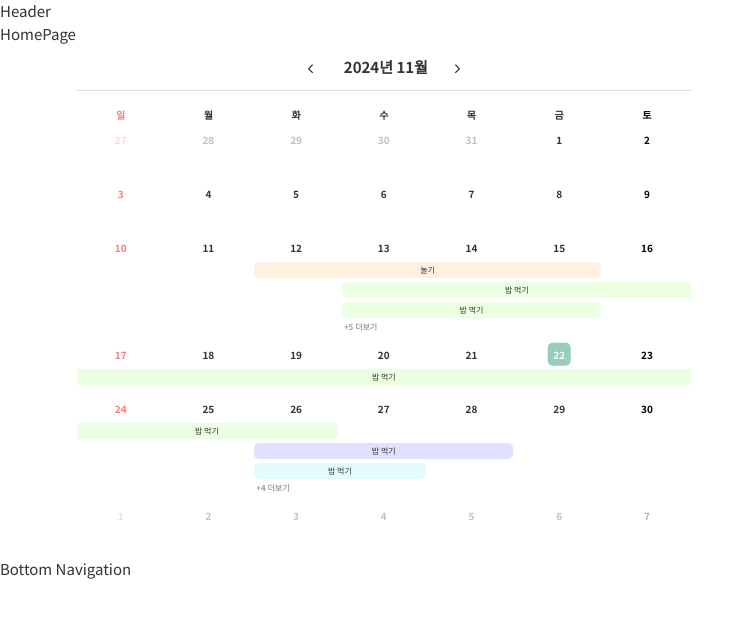
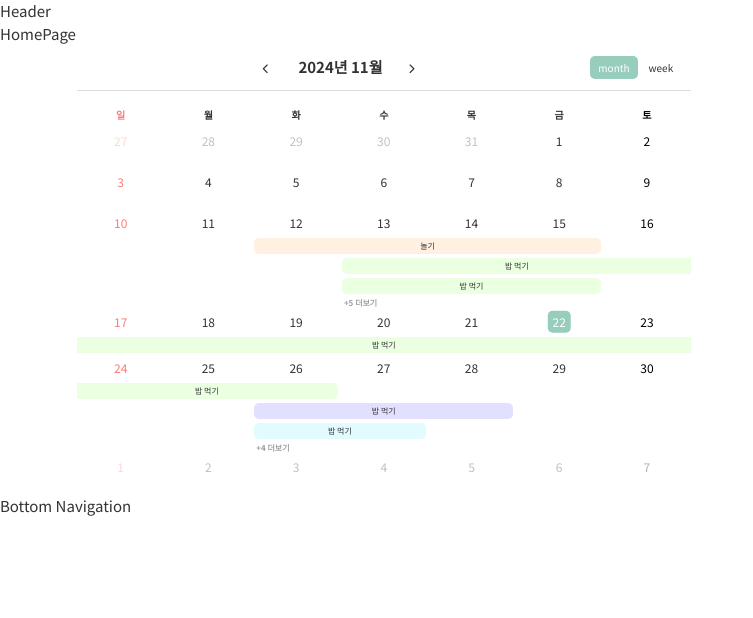
Before and after one commit to prgrms-web-devcourse-final-project/WEB1_1_ALL-I_FE, a React (Vite) app: page / in a window 1280 px wide. Shown: the top 618 px of the page, without its empty margins (0-753 px from the left). Built offline with nearby package versions, Linux system fonts and the light colour scheme; a web font is replaced by a local one.

Commit message:
design: 달력 쉘의 높이 조절

```diff
--- a/src/components/common/calendar/month/CalendarMonth.style.ts
+++ b/src/components/common/calendar/month/CalendarMonth.style.ts
@@ -60,7 +60,7 @@ export const CalendarWrapper = styled.div`
   /* 요일 헤더 셀 스타일링 */
   .fc-col-header-cell {
     padding: 4px;
-    font-weight: bold;
+    font-weight: var(--font-weight-bold);
     text-align: center;
   }
 
@@ -74,9 +74,20 @@ export const CalendarWrapper = styled.div`
 
   /* 날짜 셀 스타일링 */
   .fc-daygrid-day {
-    /* 날짜 셀의 최소 높이와 테두리 설정 */
-    min-height: 120px;
+    min-height: 120px !important;
+    height: auto !important;
     border: none;
+  }
+
+  /* 날짜 그리드 컨테이너 높이 조정 */
+  .fc-daygrid-body {
+    height: auto;
+  }
+
+  /* 이벤트 컨테이너 높이 조정 */
+  .fc-daygrid-day-events {
+    min-height: 1rem !important;
+    margin: 0 !important;
   }
 
   /* 날짜 숫자 위치 정렬 */
@@ -84,7 +95,8 @@ export const CalendarWrapper = styled.div`
     display: flex;
     justify-content: center;
     align-items: center;
-    font-weight: bold;
+    font-weight: var(--font-weight-regular);
+    font-size: var(--font-size-small);
   }
 
   /* 오늘 날짜 강조 스타일 */
@@ -133,14 +145,6 @@ export const CalendarWrapper = styled.div`
     color: var(--color-black);
   }
 
-  /* 이벤트 시간 표시 스타일링 */
-  .fc-event-time {
-    font-size: var(--font-size-micro-small);
-    font-weight: bold;
-    margin-right: 4px;
-    color: var(--color-gray-medium);
-  }
-
   /* 이벤트 제목 스타일링 */
   .fc-event-title {
     font-size: var(--font-size-micro-small);
@@ -179,4 +183,35 @@ export const CalendarWrapper = styled.div`
       }
     }
   }
+
+  /* 뷰 전환 버튼 스타일링 */
+  .fc-dayGridMonth-button,
+  .fc-dayGridWeek-button {
+    background: none !important;
+    border: none !important;
+    box-shadow: none !important;
+    color: var(--color-black) !important;
+    padding: 4px 8px !important;
+    font-size: var(--font-size-micro) !important;
+
+    &.fc-button-active {
+      background: var(--color-primary) !important;
+      color: var(--color-white) !important;
+      border-radius: var(--border-radius-default) !important;
+    }
+
+    &:focus {
+      box-shadow: none !important;
+    }
+
+    &:hover:not(.fc-button-active) {
+      background: var(--color-gray-light) !important;
+      border-radius: var(--border-radius-default) !important;
+    }
+  }
+
+  /* 버튼 그룹 스타일링 */
+  .fc-button-group {
+    gap: 4px;
+  }
 `;
--- a/src/components/common/calendar/month/CalendarMonth.tsx
+++ b/src/components/common/calendar/month/CalendarMonth.tsx
@@ -16,8 +16,13 @@ const CATEGORY_COLOR = {
   "4": "#E1E1FF",
 };
 
+/**
+ * TODO:
+ * 카테고리 로직 나오면 해당 카테고리 색상 사용하도록 변경
+ */
 function CalendarMonth() {
   const events = PERSONAL_EVENT_DATA.map((event) => {
+    // 시간 없을 때 마지막 날짜 포함 안되는 문제 해결
     const endDate = new Date(event.endDate);
     endDate.setDate(endDate.getDate() + 1);
 
@@ -26,6 +31,7 @@ function CalendarMonth() {
       title: event.title,
       start: event.startDate,
       end: endDate.toISOString().split("T")[0],
+      // 카테고리 로직 나오면 해당 카테고리 색상 사용하도록 변경
       backgroundColor:
         CATEGORY_COLOR[event.categoryId as keyof typeof CATEGORY_COLOR],
     };
@@ -52,7 +58,7 @@ function CalendarMonth() {
             headerToolbar={{
               left: "", // 왼쪽 비움
               center: "prev title next", // 이전, 제목, 다음 버튼을 중앙에 모두 배치
-              right: "", // 오른쪽 비움
+              right: "dayGridMonth,dayGridWeek", // 월간/주간 전환 버튼 추가
             }}
             dayHeaderFormat={{ weekday: "short" }} // 요일 표시 형식
             // 이벤트 데이터 및 표시 설정
@@ -81,6 +87,14 @@ function CalendarMonth() {
               day: "numeric",
               weekday: "long",
             }}
+            // 사용 가능한 view 설정
+            views={{
+              dayGridWeek: {
+                // 주간 보기 커스터마이징
+                titleFormat: { year: "numeric", month: "long", day: "numeric" }, // 주간 보기 제목 형식
+                dayHeaderFormat: { weekday: "short" }, // 요일 표시 형식
+              },
+            }}
           />
         </CalendarWrapper>
       </div>
```
